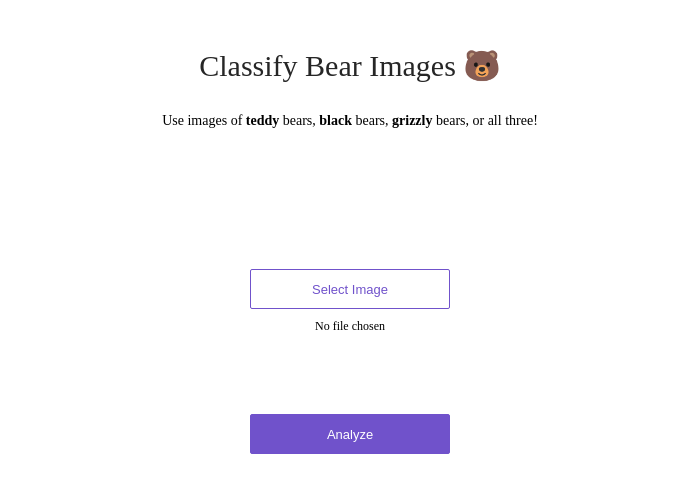
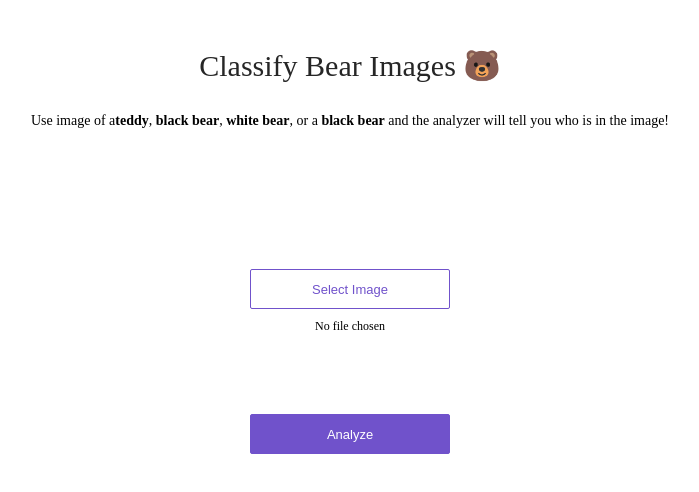
Before and after one commit to TheRohanVerma/BearAnalyzer, a plain HTML site: page app/view/index.html in a window 1280 px wide. Shown: the whole page, without its empty margins (290-989 px from the left). Drawn offline with Linux system fonts and the light colour scheme.

Commit message:
Update index.html

```diff
--- a/app/view/index.html
+++ b/app/view/index.html
@@ -9,8 +9,7 @@
   <div class='center'>
     <div class='title'>Classify Bear Images 🐻</div>
     <p>
-      Use images of <strong>teddy</strong> bears, <strong>black</strong> bears, <strong>grizzly</strong> bears, or
-      all three!
+      Use image of a<strong>teddy</strong>, <strong>black bear</strong>, <strong>white bear</strong>, or a <strong>black bear</strong> and the analyzer will tell you who is in the image!
     </p>
     <div class='content'>
       <div class='no-display'>
```
